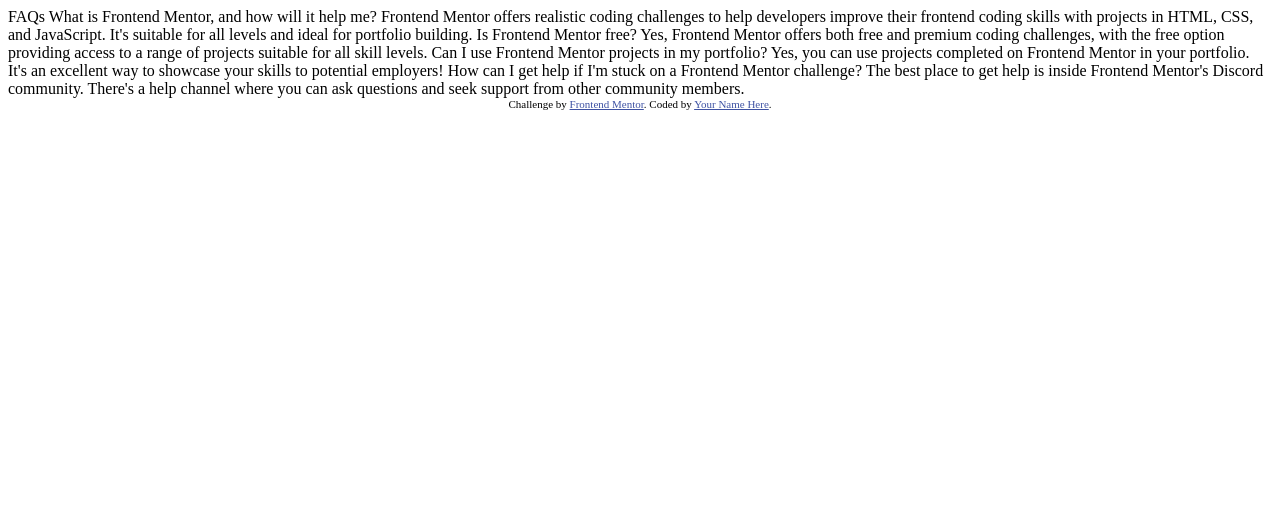
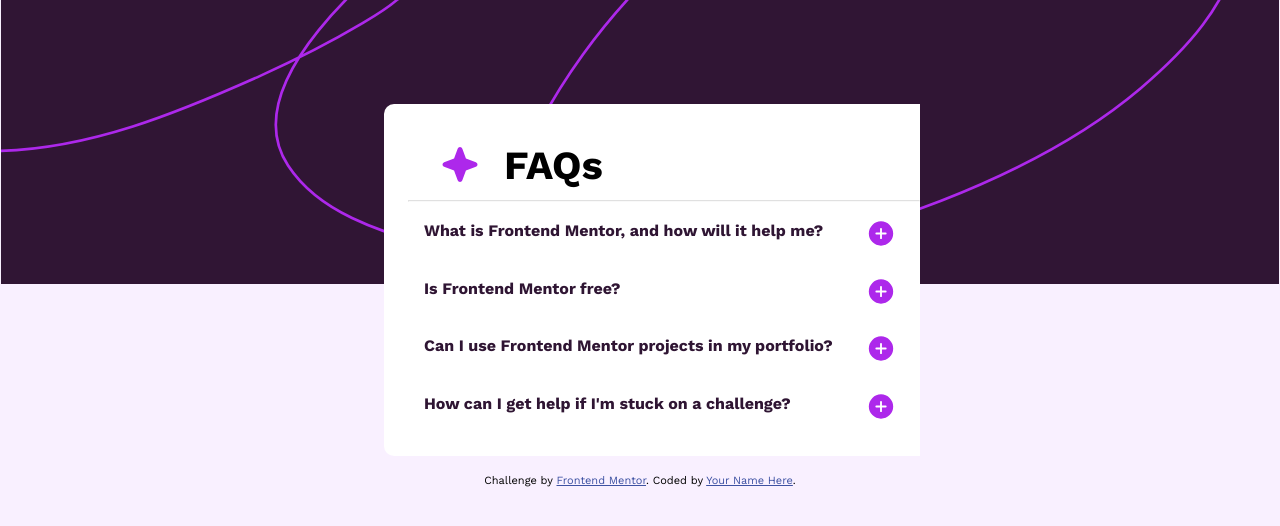
Before and after one commit to imokha01/accordion-main, a plain HTML site: page index.html in a window 1280 px wide. Drawn offline with nearby package versions, Linux system fonts and the light colour scheme.

Commit message:
created the index.js file and wrote the js script

```diff
--- a/index.css
+++ b/index.css
@@ -1,3 +1,133 @@
 :root {
+    --White: hsl(0, 0%, 100%);
+    --lightPink: hsl(275, 100%, 97%);
+    --grayishPurple: hsl(292, 16%, 49%);
+    --darkPurple:  hsl(292, 42%, 14%);
+    --workSans: 'Work Sans', sans-serif;
+}
+
+* {
+    margin: 0;
+    padding:0;
+    box-sizing: border-box;
+}
+
+body {
+    font-size: 16px;
+    font-family: var(--workSans);
+    background-color: var(--lightPink);
+    position: relative;
+    line-height: 1.6;
+}
+
+.container  {
+    background-image: url("./assets/images/background-pattern-desktop.svg");
+    background-repeat: no-repeat;
+    background-size: contain;
+    display: flex;
+    flex-direction: column;
+    justify-content: center;
+    align-items: center;
+    overflow: hidden;
+}
+
+hr {
+    background-color: var(--lightPink);
+    margin-top: .7rem;
+    opacity: 0.3;
+}
+
+.wrapper {
+    width: 35rem;
+    padding: 1.5rem;
+    left: 30rem;
+    border-radius: 10px;
+    transition: height 0.5s ease-in 1ms;
+    overflow: hidden;
+}
+
+main  {
+    background-color: #fff;
+    border-radius: 10px;
+    padding: inherit;
+    width: inherit;
+    overflow: hidden;
+    margin-top: 5rem;
+    transition: height 0.5s ease-in 1ms;
+    overflow: hidden;
+}
+
+#headerpara {
+    font-size: 2.5rem;
+    font-weight: 700;
+    margin : -.6rem 1.5rem;
 
 }
+
+#header > img{
+    padding-left: 2rem;
+}
+
+div#header {
+    display: flex;
+    flex-direction: row;
+    justify-content: flex-start;
+    align-items: flex-start;
+    width: 10rem;
+    margin-top: 1rem;
+}
+
+.Div {
+    display: flex;
+    flex-direction: column;
+    justify-content: flex-start ;
+    padding: 1rem;
+    height: fit-content;
+    transition: height 0.5s ease-in;
+
+}
+
+.title {
+    display: flex;;
+    justify-content: space-between;
+}
+
+.Div div  img {
+    cursor: pointer;
+}
+
+.title p {
+    font-weight: 700;
+    color: var(--darkPurple);
+    cursor: pointer;
+    min-width: 350px;
+}
+
+.para {
+    color: var(--grayishPurple);
+    margin-top: 1.2rem;
+    transition: height 0.5s ease-in 1s;
+    overflow: hidden;
+    display: none;
+}
+
+.title{
+    position: relative;
+    width: 90%;
+
+}
+.title::after{
+    content:  url(./assets/images/icon-plus.svg);
+    position: absolute;
+    right: -40px;
+}
+
+.active::after{
+    content: url(./assets/images/icon-minus.svg);
+    right: -40px;
+
+}
+
+.active, .question:hover {
+    content: "";
+}
--- a/index.html
+++ b/index.html
@@ -1,48 +1,114 @@
 <!DOCTYPE html>
 <html lang="en">
   <head>
-  <meta charset="UTF-8">
-  <meta name="viewport" content="width=device-width, initial-scale=1.0"> <!-- displays site properly based on user's device -->
-
-  <link rel="icon" type="image/png" sizes="32x32" href="./assets/images/favicon-32x32.png">
-
+    <meta charset="UTF-8" />
+    <meta name="viewport" content="width=device-width, initial-scale=1.0" />
+    <!-- displays site properly based on user's device -->
+    <link rel="stylesheet" href="./index.css">
+    <link
+      rel="stylesheet"
+      href="https://cdnjs.cloudflare.com/ajax/libs/font-awesome/6.5.1/css/all.min.css"
+      integrity="sha512-DTOQO9RWCH3ppGqcWaEA1BIZOC6xxalwEsw9c2QQeAIftl+Vegovlnee1c9QX4TctnWMn13TZye+giMm8e2LwA=="
+      crossorigin="anonymous"
+      referrerpolicy="no-referrer"
+    />
+    <link
+      rel="icon"
+      type="image/png"
+      sizes="32x32"
+      href="./assets/images/favicon-32x32.png"
+    />
+    <link rel="preconnect" href="https://fonts.googleapis.com" />
+    <link rel="preconnect" href="https://fonts.gstatic.com" crossorigin />
+    <link
+      href="https://fonts.googleapis.com/css2?family=Work+Sans:wght@400;600;700&display=swap"
+      rel="stylesheet"
+    />
     <title>Frontend Mentor | FAQ accordion</title>
-
     <!-- Feel free to remove these styles or customise in your own stylesheet 👍 -->
     <style>
-    .attribution { font-size: 11px; text-align: center; }
-    .attribution a { color: hsl(228, 45%, 44%); }
+      .attribution {
+        font-size: 11px;
+        text-align: center;
+        margin-top: 1rem;
+      }
+      .attribution a {
+        color: hsl(228, 45%, 44%);
+      }
     </style>
   </head>
   <body>
-
-  FAQs
-
-  What is Frontend Mentor, and how will it help me?
-
-  Frontend Mentor offers realistic coding challenges to help developers improve their
-  frontend coding skills with projects in HTML, CSS, and JavaScript. It's suitable for
-  all levels and ideal for portfolio building.
-
-  Is Frontend Mentor free?
-
-  Yes, Frontend Mentor offers both free and premium coding challenges, with the free
-  option providing access to a range of projects suitable for all skill levels.
-
-  Can I use Frontend Mentor projects in my portfolio?
-
-  Yes, you can use projects completed on Frontend Mentor in your portfolio. It's an excellent
-  way to showcase your skills to potential employers!
-
-  How can I get help if I'm stuck on a Frontend Mentor challenge?
-
-  The best place to get help is inside Frontend Mentor's Discord community. There's a help
-  channel where you can ask questions and seek support from other community members.
-
-
+    <div class="container">
+      <div class="wrapper">
+        <!-- first div content -->
+        <main>
+          <div id="header">
+            <img src="./assets/images/icon-star.svg" alt="star-icon">
+            <p id="headerpara">FAQs</p>
+          </div>
+          <hr>
+          <div class="Div" id="div1">
+            <div class="title">
+              <p class="question">What is Frontend Mentor, and how will it help me?</p>
+            </div>
+            <div class="para">
+              <p id="para1">
+                Frontend Mentor offers realistic coding challenges to help developers
+                improve their frontend coding skills with projects in HTML, CSS, and
+                JavaScript. It's suitable for all levels and ideal for portfolio
+                building.
+              </p>
+            </div>
+          </div>
+          <!-- second div content -->
+          <div class="Div" id="div2">
+            <div class="title">
+              <p class="question">Is Frontend Mentor free?</p>
+            </div>
+            <div class="para">
+              <p id="para2">
+                Yes, Frontend Mentor offers both free and premium coding challenges,
+                with the free option providing access to a range of projects suitable
+                for all skill levels.
+              </p>
+            </div>
+          </div>
+          <!-- third div content -->
+          <div class="Div" id="div3">
+            <div class="title">
+              <p class="question">Can I use Frontend Mentor projects in my portfolio?</p>
+            </div>
+            <div class="para">
+              <p id="para3">
+                Yes, you can use projects completed on Frontend Mentor in your
+                portfolio. It's an excellent way to showcase your skills to potential
+                employers!
+              </p>
+            </div>
+          </div>
+          <!-- fourth div content -->
+          <div class="Div" id="div4">
+            <div class="title">
+              <p class="question">How can I get help if I'm stuck on a challenge?</p>
+            </div>
+            <div class="para">
+              <p id="para4">
+                The best place to get help is inside Frontend Mentor's Discord
+                community. There's a help channel where you can ask questions and seek
+                support from other community members.
+              </p>
+            </div>
+          </div>
+        </main>
+        <!-- footer div -->
         <div class="attribution">
-    Challenge by <a href="https://www.frontendmentor.io?ref=challenge" target="_blank">Frontend Mentor</a>.
-    Coded by <a href="#">Your Name Here</a>.
+          Challenge by
+          <a href="https://www.frontendmentor.io?ref=challenge" target="_blank"
+            >Frontend Mentor</a
+          >. Coded by <a href="#">Your Name Here</a>.
         </div>
+      </div>
+    </div>
+    <script src="./index.js"></script>
   </body>
 </html>
--- /dev/null
+++ b/index.js
@@ -0,0 +1,38 @@
+// const answer = document.getElementsByClassName("para");
+const question = document.getElementsByClassName("title");
+
+for (let i = 0; i < question.length; i++ ) {
+    question[i].addEventListener("click", function(){
+        this.classList.toggle("active");
+        let active = this.addEventListener.nextElementSibling;
+        let para = this.nextElementSibling;
+        if(para.style.display === "block"){
+            para.style.display = "none";
+        } else {
+            para.style.display = "block";
+        }
+    });
+}
+
+
+
+
+
+// var acc = document.getElementsByClassName("accordion");
+// var i;
+
+// for (i = 0; i < acc.length; i++) {
+//   acc[i].addEventListener("click", function() {
+//     /* Toggle between adding and removing the "active" class,
+//     to highlight the button that controls the panel */
+//     this.classList.toggle("active");
+
+//     /* Toggle between hiding and showing the active panel */
+//     var panel = this.nextElementSibling;
+//     if (panel.style.display === "block") {
+//       panel.style.display = "none";
+//     } else {
+//       panel.style.display = "block";
+//     }
+//   });
+// }
```
Lines whose indentation alone changed are shown as unchanged.
